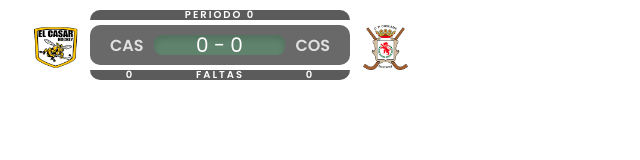
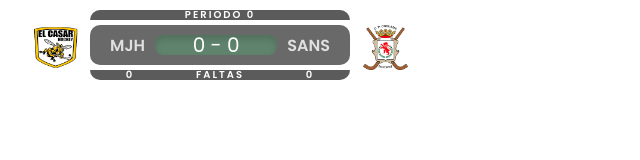
Before and after one commit to danielhergil/fmp-scoreboard-app, a website: page index.html in a window 1280 px wide. Shown: the full height of the page, 0-640 px from the left. Drawn offline with Linux system fonts and the light colour scheme; no server answers.

Commit message:
Updated scoreboard index.html

```diff
--- a/index.html
+++ b/index.html
@@ -130,19 +130,19 @@
 
           <!-- Team 1 logo (outside row width) -->
           <div class="team-logo team-logo-left">
-            <img src="team1Logo.png" alt="CAS" style="width:90px;height:90px;">
+            <img src="team1Logo.png" alt="MJH" style="width:90px;height:90px;">
           </div>
 
           <!-- Team names and score (row 2 with logo width included) -->
           <div class="team-names-score">
-            <div class="team-name" id="team1-name">CAS</div>
+            <div class="team-name" id="team1-name">MJH</div>
             <div class="score" id="score">0 - 0</div>
-            <div class="team-name" id="team2-name">COS</div>
+            <div class="team-name" id="team2-name">SANS</div>
           </div>
 
           <!-- Team 2 logo (outside row width) -->
           <div class="team-logo team-logo-right">
-          <img src="team2Logo.png" alt="COS" style="width:90px;height:90px;">
+          <img src="team2Logo.png" alt="SANS" style="width:90px;height:90px;">
           </div>
 
           <!-- Fouls -->
```
